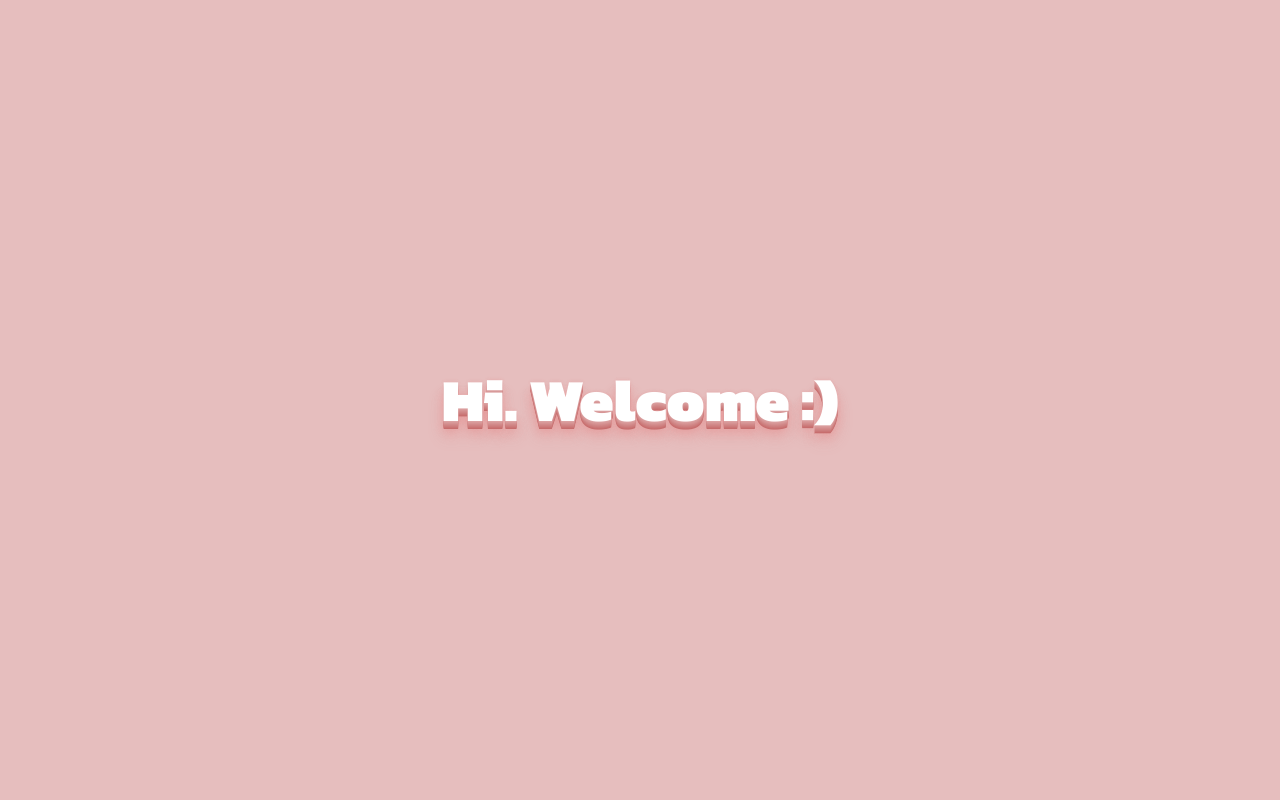
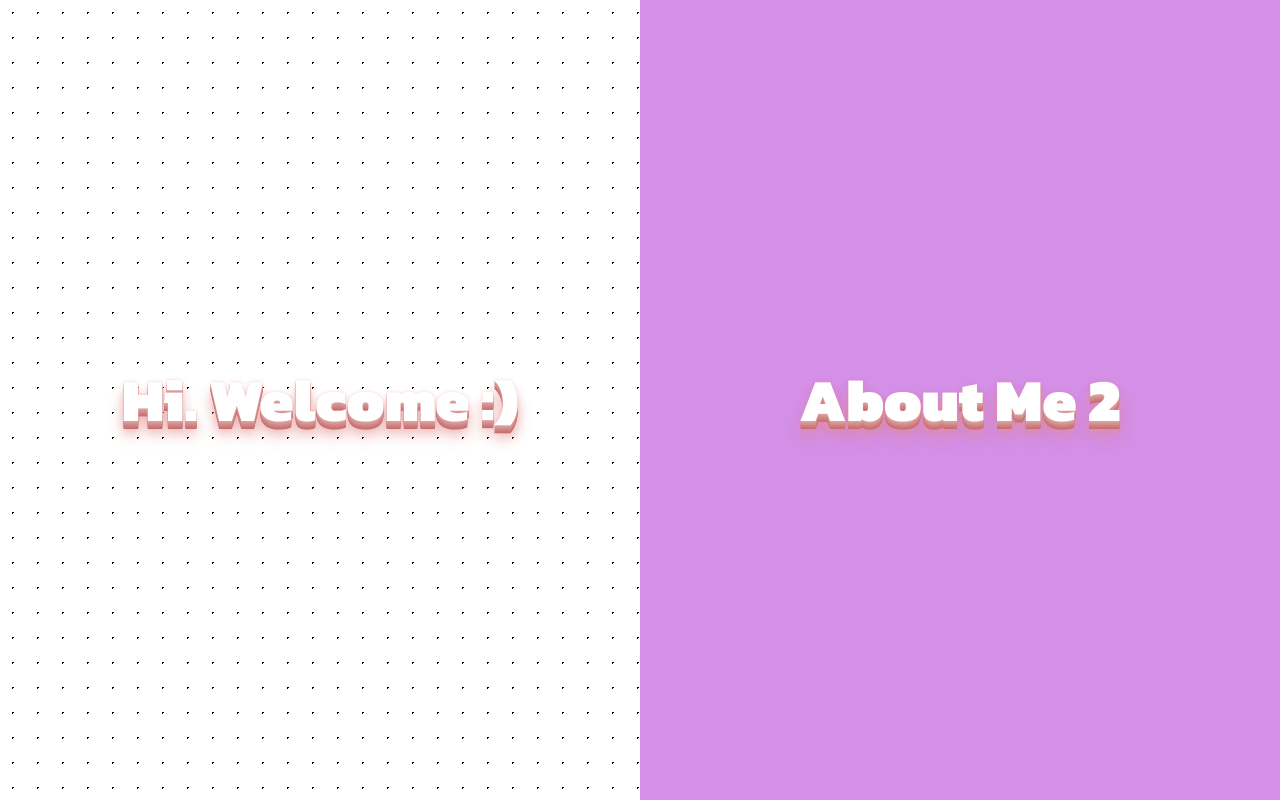
Before and after one commit to SunnyDcitruspunch/Portfolio, a React (Create React App) app: page / in a window 1280 px wide. Built offline with nearby package versions, Linux system fonts and the light colour scheme.

Commit message:
Implement three right tabs

```diff
--- a/src/Routes/Home.tsx
+++ b/src/Routes/Home.tsx
@@ -1,4 +1,4 @@
-import React, { Component, Fragment, ReactElement } from 'react'
+import React, { Component, ReactElement } from 'react'
 import './style.scss'
 
 class Home extends Component {
@@ -12,38 +12,78 @@
 
   render(): ReactElement {
     return (
-      <Fragment>
-        <section id='welcome' className='show'>
+      <div className='home'>
+        <div id='welcome' className='show'>
           <h1 className='kanit-black'>Hi. Welcome :)</h1>
-        </section>
-        <section id='about-me' className='hidden'>
-          <h1 className='kanit-black'>About Me</h1>
-        </section>
-      </Fragment>
+        </div>
+        <div className='right-columns'>
+          <div id='about-me' className='hidden purple-background'>
+            <h1 className='kanit-black'>About Me 2</h1>
+          </div>
+          <div id='experience' className='hidden yellow-background'>
+            <h1 className='kanit-black'>Experience</h1>
+          </div>
+          <div id='projects' className='hidden purple-background'>
+            <h1 className='kanit-black'>Projects / Work</h1>
+          </div>
+        </div>
+      </div>
     )
   }
 
-  handleScroll = (): void => {
-    const welcome = document.getElementById('welcome')
-    const aboutMe = document.getElementById('about-me')
+  handleScroll = (event: WheelEvent): void => {
+    const { deltaY } = event;
+    const isScrollingToShowNextPage = deltaY > 0;
 
-    if (welcome && aboutMe) {
-      const windowHeight = window.innerHeight;
-      const elements = [welcome, aboutMe]
+    const experience = document.getElementById('experience');
+    const projects = document.getElementById('projects');
 
-      elements.forEach((element: HTMLElement) => {
-        const elementBounds = element.getBoundingClientRect()
+    if (experience && projects) {
+      console.log('experience, projects', `${isScrollingToShowNextPage ? 'show next' : 'show prev'}`)
 
-        if (elementBounds.top < windowHeight / 3 && elementBounds.bottom > windowHeight / 3) {
-          element.classList.add('show');
-          element.classList.remove('hidden');
-        } else {
-          element.classList.add('hidden');
-          element.classList.remove('show');
-        }
-      })
+      if (isScrollingToShowNextPage) {
+        this.handleShowNextPage()
+      } else if (!isScrollingToShowNextPage) {
+        this.handleShowPrevPage()
+      }
     }
   };
+
+  handleShowNextPage = (): void => {
+    const experience = document.getElementById('experience')!;
+    const projects = document.getElementById('projects')!;
+
+    if (this.isCurrentlyShowingExperienceTab()) {
+      projects.classList.remove('hidden');
+    } else {
+      experience.classList.remove('hidden');
+    }
+  }
+
+  isCurrentlyShowingExperienceTab = (): boolean => {
+    const experience = document.getElementById('experience')!;
+    const projects = document.getElementById('projects')!;
+
+    return experience.getBoundingClientRect().top === 0 && Array.from(projects.classList).includes('hidden')
+  }
+
+  isCurrentShowingProjectsTab = (): boolean => {
+    const experience = document.getElementById('experience')!;
+    const projects = document.getElementById('projects')!;
+
+    return experience.getBoundingClientRect().top === 0 && projects.getBoundingClientRect().top === 0
+  }
+
+  handleShowPrevPage = (): void => {
+    const experience = document.getElementById('experience')!;
+    const projects = document.getElementById('projects')!;
+
+    if (this.isCurrentShowingProjectsTab()) {
+      projects.classList.add('hidden');
+    } else if (this.isCurrentlyShowingExperienceTab()) {
+      experience.classList.add('hidden');
+    }
+  }
 }
 
 export default Home
--- a/src/Routes/style.scss
+++ b/src/Routes/style.scss
@@ -1,9 +1,61 @@
-.hidden {
-  opacity: 0;
-  transition: all 2s;
+.home {
+  display: grid;
+  grid-template-columns: 1fr 1fr;
+  height: 100vh;
+  margin: auto;
+  overflow-y: hidden;
 }
 
-.show {
-  opacity: 1;
-  transition: all 2s;
+.right-columns {
+  position: relative;
 }
+
+.right-column {
+  height: 100vh;
+  position: absolute;
+  right: 0;
+  width: 50vw;
+}
+
+#about-me, #experience, #projects {
+  align-items: center;
+  display: flex;
+  justify-content: center;
+  position: absolute;
+  bottom: 0;
+  left: 0;
+  width: 100%;
+  transition: bottom 1s ease;
+}
+
+#welcome {
+  align-items: center;
+  background-size: 25px 25px;
+  background-image: radial-gradient(circle, #000000 1px, rgba(0, 0, 0, 0) 1px);
+  display: flex;
+  justify-content: center;
+}
+
+#about-me {
+  @extend .right-column;
+  top: 0;
+  z-index: 0;
+}
+
+#experience {
+  @extend .right-column;
+  z-index: 1;
+}
+
+#projects {
+  @extend .right-column;
+  z-index: 2;
+}
+
+#experience.hidden, #projects.hidden {
+  bottom: -100%;
+}
+
+.hidden {
+  transition: bottom 1s ease;
+}
--- a/src/index.scss
+++ b/src/index.scss
@@ -5,6 +5,8 @@
 
 :root {
   --primary-color: rgb(230,190,190);
+  --secondary-color: #D48FE6;
+  --third-color: #FFFFD1;
 }
 
 html,
@@ -17,7 +19,6 @@
 }
 
 body {
-  background-color: var(--primary-color);
   font-family: -apple-system, BlinkMacSystemFont, 'Segoe UI', 'Roboto', 'Oxygen',
   'Ubuntu', 'Cantarell', 'Fira Sans', 'Droid Sans', 'Helvetica Neue',
   sans-serif;
@@ -26,21 +27,12 @@
   -moz-osx-font-smoothing: grayscale;
 }
 
-section {
-  align-items: center;
-  display: flex;
-  height: 100vh;
-  justify-content: center;
-  margin: auto;
-  overflow-x: hidden;
-}
-
 $primary-color: rgb(230,190,190);
 
 h1 {
   color: #FFF;
   font-size: 60px;
-  line-height:1em;
+  line-height: 1em;
   text-align: center;
 
   @include text3d(
@@ -49,3 +41,11 @@
     $primaryshadowcolor: adjust-color($primary-color, $lightness: -10%, $saturation: +20%),
     $shadowopacity: .3);
 }
+
+.yellow-background {
+  background-color: var(--third-color);
+}
+
+.purple-background {
+  background-color: var(--secondary-color);
+}
```
